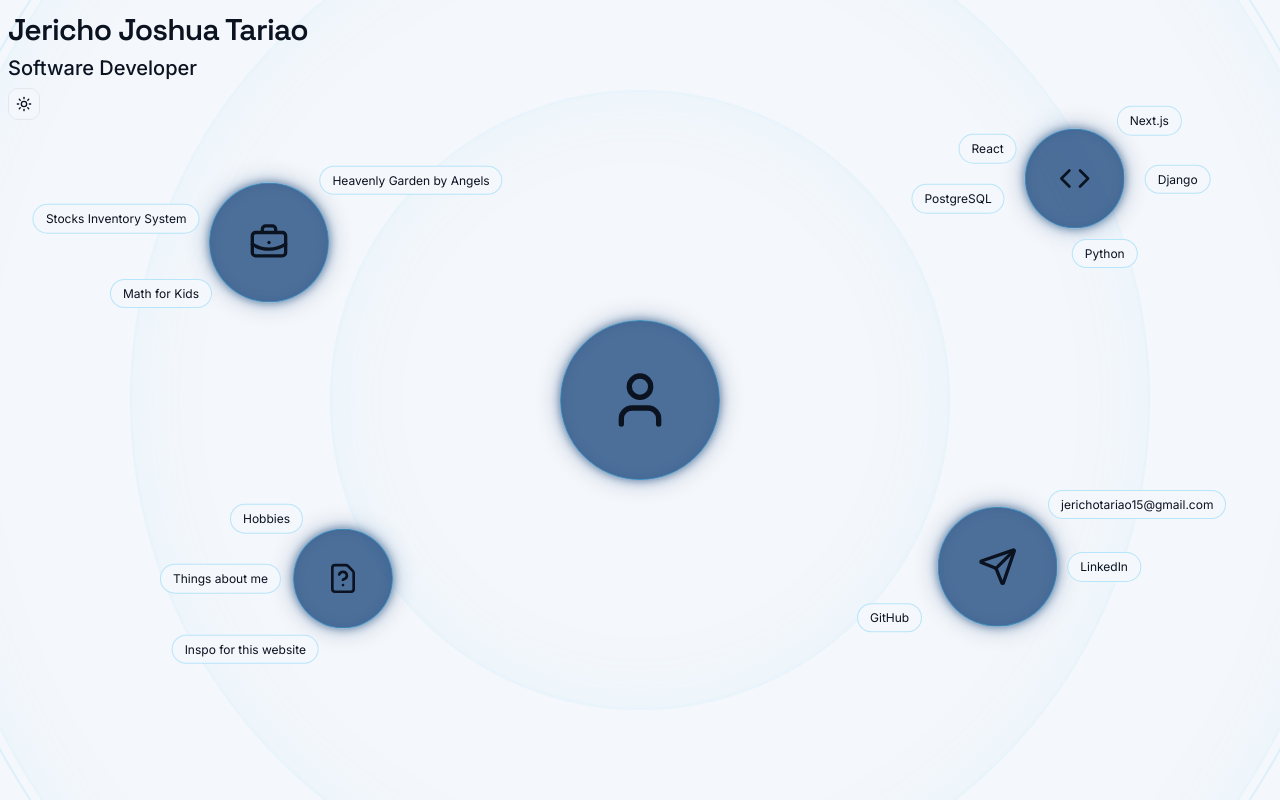
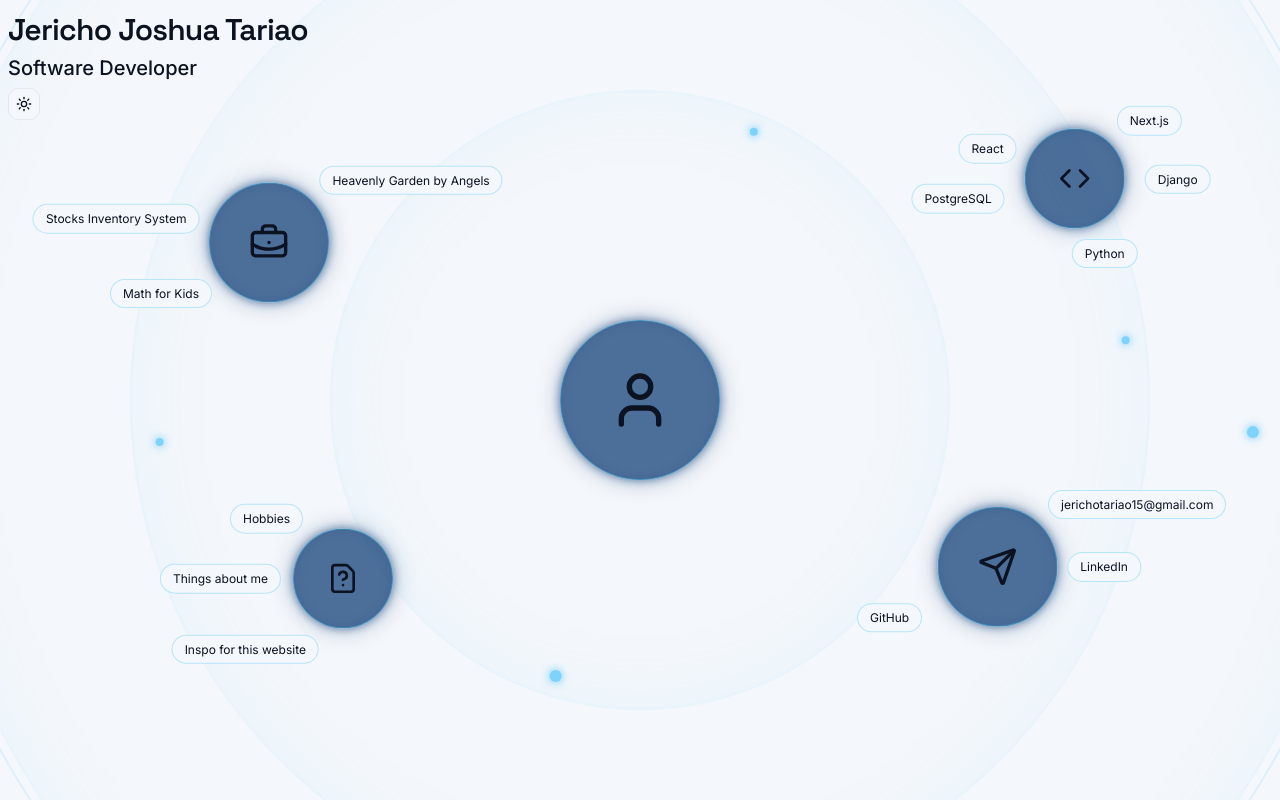
Before and after one commit to jerichotariao05/jt-web-portfolio, a Next.js app: page / in a window 1280 px wide. Built offline with nearby package versions, Linux system fonts and the light colour scheme.

Commit message:
Add multiple dot components to homepage enhancing visual elements.

```diff
--- a/app/page.tsx
+++ b/app/page.tsx
@@ -3,7 +3,6 @@ import Heading from "@/components/Heading";
 import Nodes from "@/components/Nodes";
 import RadarField from "@/components/RadarField";
 import RadarRing from "@/components/RadarRing";
-import { ModeToggle } from "@/components/ThemeToggle";
 import {
   User,
   BriefcaseBusiness,
@@ -96,6 +95,7 @@ export default function Home() {
             />
           </div>
         </RadarField>
+        {/* Contact Zone */}
         <RadarField size={678} rotation={160}>
           <div className="relative">
             <Nodes
@@ -117,6 +117,21 @@ export default function Home() {
             />
           </div>
         </RadarField>
+        <RadarField size={690} rotation={-50}>
+          <span className="relative inline-flex size-2 rounded-full bg-accent shadow-[0_0_8px_color-mix(in_srgb,var(--ring)_80%,transparent)]" />
+        </RadarField>
+        <RadarField size={420} rotation={68}>
+          <span className="relative inline-flex size-2 rounded-full bg-accent shadow-[0_0_8px_color-mix(in_srgb,var(--ring)_80%,transparent)]" />
+        </RadarField>
+        <RadarField size={700} rotation={128}>
+          <span className="relative inline-flex size-2 rounded-full bg-accent shadow-[0_0_8px_color-mix(in_srgb,var(--ring)_80%,transparent)]" />
+        </RadarField>
+        <RadarField size={880} rotation={138}>
+          <span className="relative inline-flex size-3 rounded-full bg-accent shadow-[0_0_8px_color-mix(in_srgb,var(--ring)_80%,transparent)]" />
+        </RadarField>
+        <RadarField size={420} rotation={-118}>
+          <span className="relative inline-flex size-3 rounded-full bg-accent shadow-[0_0_8px_color-mix(in_srgb,var(--ring)_80%,transparent)]" />
+        </RadarField>
       </main>
     </>
   );
```
